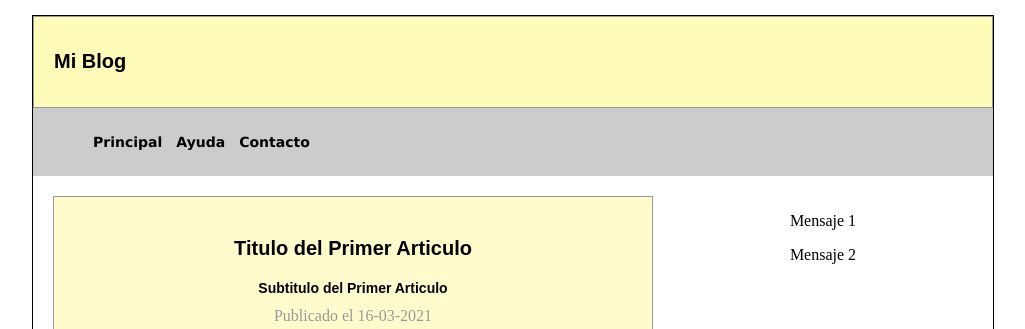
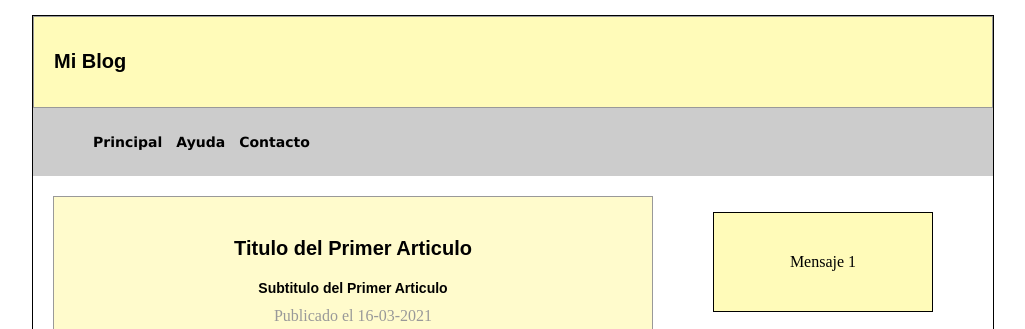
Before and after one commit to Josue18413/primer-sitioweb, a plain HTML site: page index.html in a window 1280 px wide. Shown: the top 329 px of the page, without its empty margins (127-1152 px from the left). Drawn offline with Linux system fonts and the light colour scheme.

Commit message:
Agregamos la clase columna blackquote y le agregamos padding, fondo, margen de abajo

```diff
--- a/estilos.css
+++ b/estilos.css
@@ -49,6 +49,7 @@ body{
     margin: 20px;
     width: 600px;
     float: left;
+    background: white;
 }
 
 article {
@@ -73,6 +74,13 @@ article footer {
     margin: 20px 0;
 }
 
+.columna blockquote {
+    border: 1px solid black;
+    padding: 40px;
+    background: #FFFBB9;
+    margin-bottom: 20px;
+}
+
 .pie {
     clear: both;
     padding: 20px;
```
